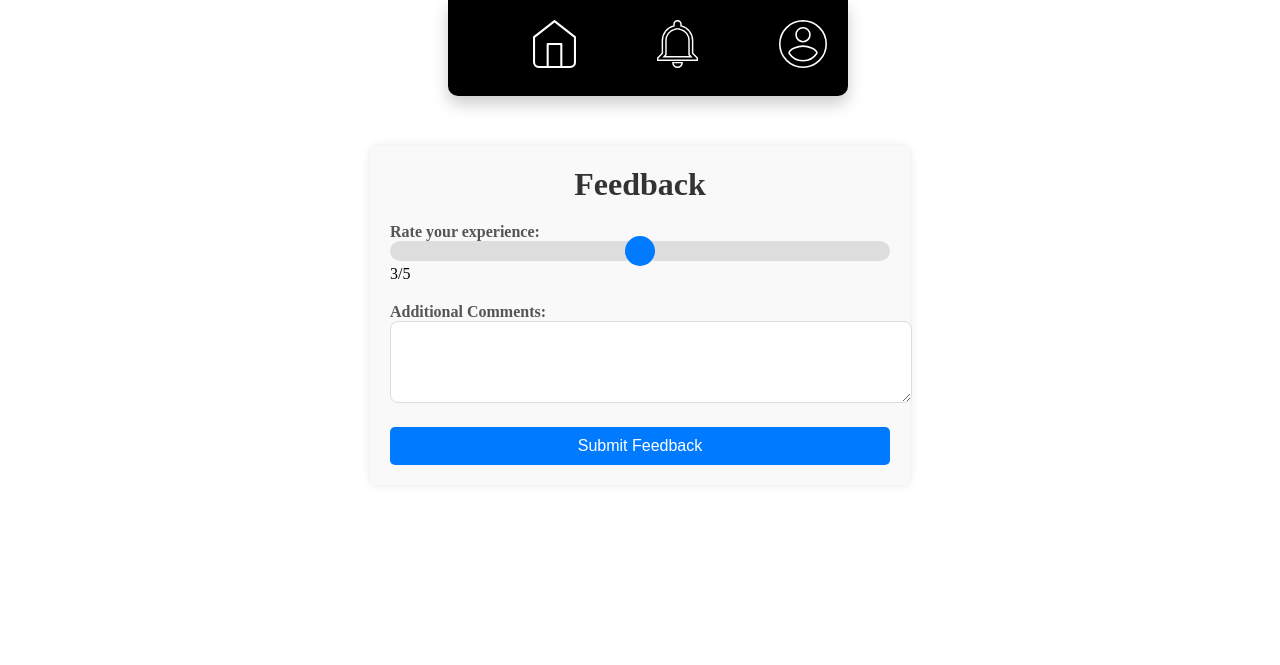
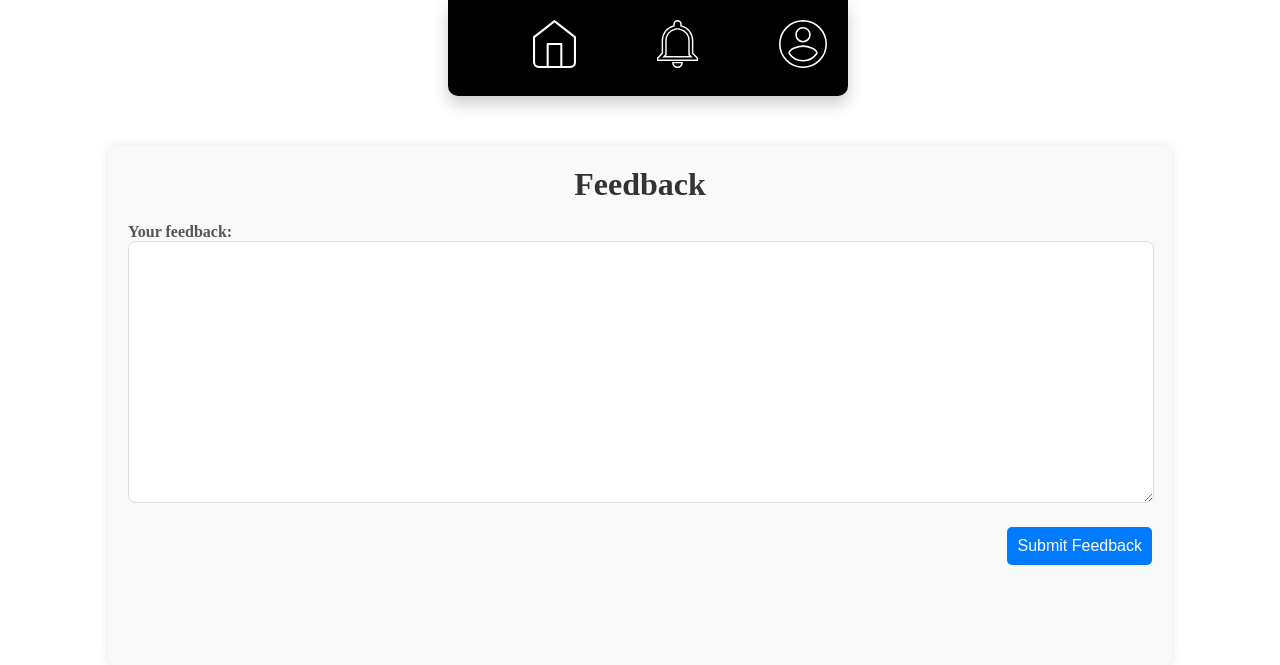
Before and after one commit to miteshp2110/SDP-2, a Django app: template TaskManagement/MyProject/templates/feedback.html in a window 1280 px wide. Shown: the top 665 px of the page. Run offline with Django 5.2, Linux system fonts and the light colour scheme; the template is opened without the code that fills it, so the values that code supplies are empty.

Commit message:
final feedback

```diff
--- a/TaskManagement/MyProject/static/css/feedback.css
+++ b/TaskManagement/MyProject/static/css/feedback.css
@@ -1,12 +1,12 @@
 .container {
-  max-width: 500px;
+  width: 80vw;
+  height: 60vh;
   margin: 50px auto;
   padding: 20px;
   background-color: #f9f9f9;
   border-radius: 8px;
   box-shadow: 0 0 10px rgba(0, 0, 0, 0.1);
-
-
+  overflow: auto;
 }
 
 h1 {
@@ -25,36 +25,9 @@ label {
   color: #555;
 }
 
-input[type="range"] {
-  width: 100%;
-  -webkit-appearance: none;
-  appearance: none;
-  height: 20px;
-  background: #ddd;
-  border-radius: 10px;
-  outline: none;
-}
-
-input[type="range"]::-webkit-slider-thumb {
-  -webkit-appearance: none;
-  appearance: none;
-  width: 30px;
-  height: 30px;
-  background: #007bff;
-  border-radius: 50%;
-  cursor: pointer;
-}
-
-input[type="range"]::-moz-range-thumb {
-  width: 30px;
-  height: 30px;
-  background: #007bff;
-  border-radius: 50%;
-  cursor: pointer;
-}
-
 textarea {
-  width: 100%;
+  width: calc(100% - 20px);
+  height: 30vh;
   padding: 10px;
   border: 1px solid #ddd;
   border-radius: 8px;
@@ -63,7 +36,6 @@ textarea {
 
 button[type="submit"] {
   display: block;
-  width: 100%;
   padding: 10px;
   background-color: #007bff;
   border: none;
--- a/TaskManagement/MyProject/static/css/notification.css
+++ b/TaskManagement/MyProject/static/css/notification.css
@@ -2,6 +2,9 @@
     scale:1.2;
 }
 
+.notification-container::-webkit-scrollbar {
+    display: none;
+}
 .notification-container {
     height: 70vh;
     overflow: auto;
--- a/TaskManagement/MyProject/templates/feedback.html
+++ b/TaskManagement/MyProject/templates/feedback.html
@@ -7,18 +7,18 @@
 <body>
 <div class="container">
   <h1>Feedback</h1>
-  <div class="form-group">
-    <label for="rating">Rate your experience:</label>
-    <input type="range" id="rating" name="rating" min="1" max="5" step="1" required>
-    <span id="ratingValue">3</span>/5
-  </div>
 
-  <div class="form-group">
-      <label for="comments">Additional Comments:</label>
-      <textarea id="comments" name="comments" rows="4"></textarea>
-  </div>
+  <form method="post" >
+    {% csrf_token %}
+    <div class="form-group">
+      <label for="comments">Your feedback:</label>
+      <textarea id="comments" name="comments" rows="4" required ></textarea>
+    </div>
 
-  <button type="submit">Submit Feedback</button>
+    <div style="display: flex; justify-content: right;" >
+      <button type="submit" >Submit Feedback</button>
+    </div>
+  </form>
 </div>
 
 <script>
```
Also changed, not shown: TaskManagement/MyProject/MyApp/views.py (+5 -2 lines), TaskManagement/MyProject/static/css/styles.css (+44 -0 lines), TaskManagement/MyProject/templates/home.html (+17 -2 lines).
